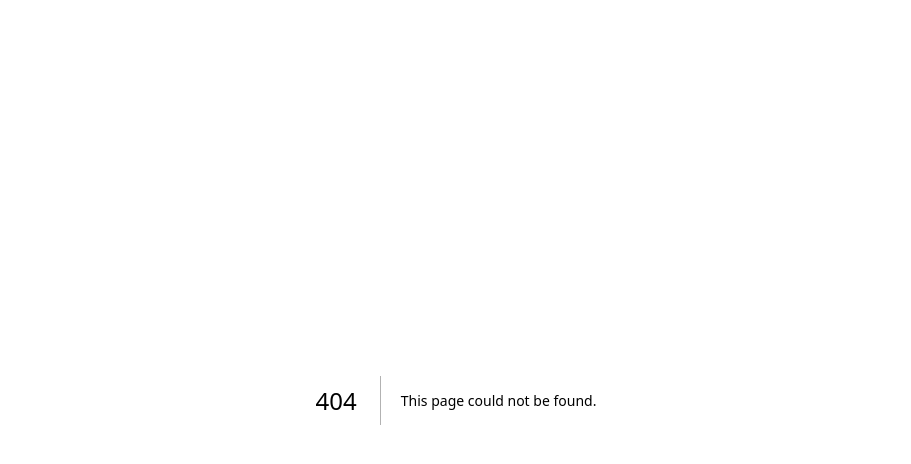
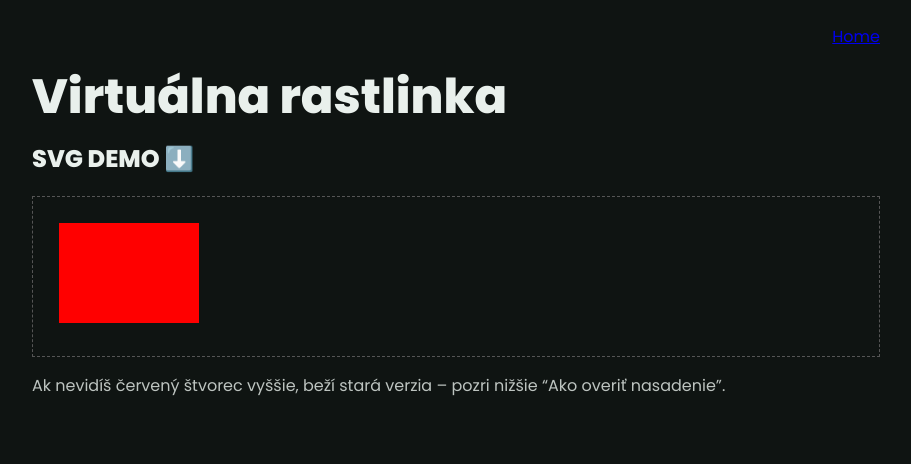
Before and after one commit to artbymosi-ops/Greenbuddyv1, a Next.js app: page /plant in a window 1280 px wide. Before the commit this address had no page. Shown: the top 464 px of the page, without its empty margins (184-1095 px from the left). Built offline with nearby package versions, Linux system fonts and the light colour scheme.

Commit message:
Create plant.js

```diff
--- /dev/null
+++ b/pages/plant.js
@@ -0,0 +1,25 @@
+import Link from "next/link";
+
+export default function PlantPage() {
+  return (
+    <main style={{maxWidth:880, margin:"0 auto", padding:"24px 16px", color:"#e9f0ec"}}>
+      <header style={{display:"flex", justifyContent:"flex-end", marginBottom:12}}>
+        <Link href="/">Home</Link>
+      </header>
+
+      <h1>Virtuálna rastlinka</h1>
+
+      {/* >>>>>>>>>>> SVG DEMO <<<<<<<<<< */}
+      <h2 style={{marginTop:8}}>SVG DEMO ⬇️</h2>
+      <div style={{border:"1px dashed #555", padding:16, margin:"12px 0"}}>
+        <svg width="160" height="120" viewBox="0 0 160 120" role="img" aria-label="Test SVG">
+          <rect x="10" y="10" width="140" height="100" fill="red" />
+        </svg>
+      </div>
+
+      <p style={{opacity:.8}}>
+        Ak nevidíš červený štvorec vyššie, beží stará verzia – pozri nižšie “Ako overiť nasadenie”.
+      </p>
+    </main>
+  );
+}
```
